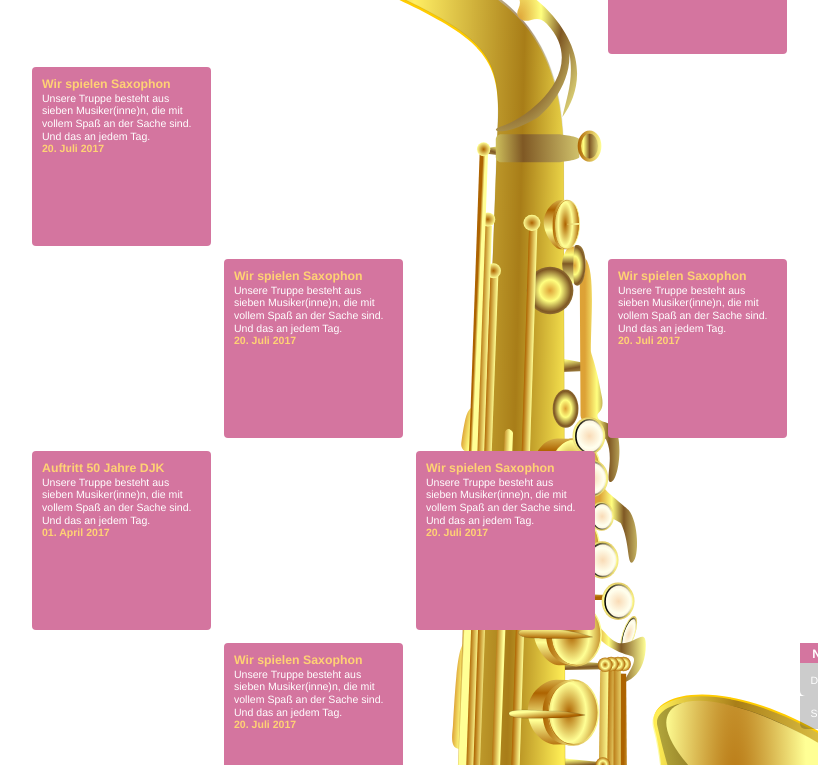
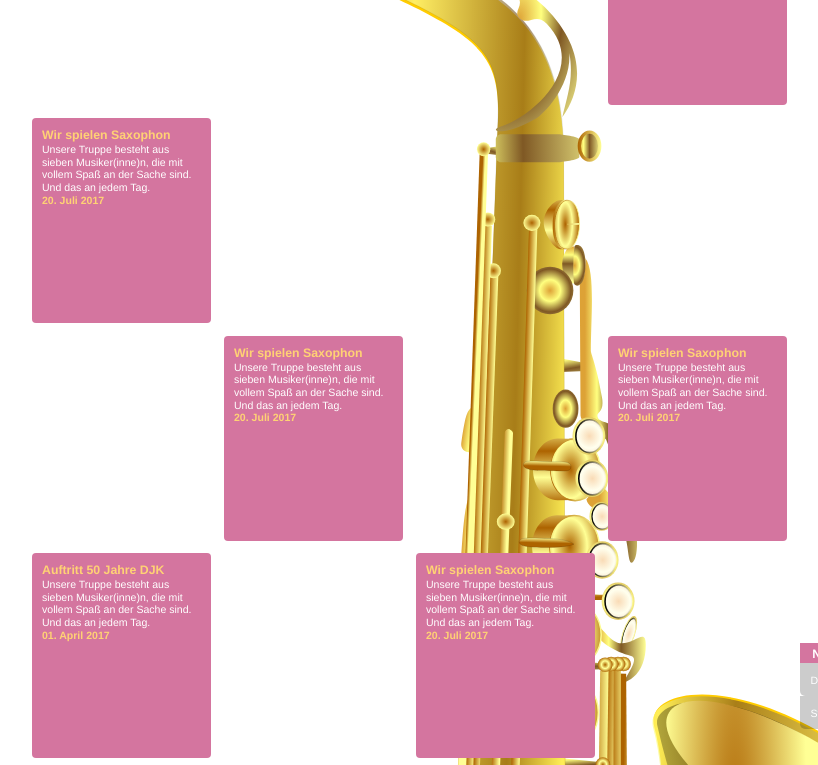
Before and after one commit to ariegel/goldeninterest, a website: page index.html in a window 1280 px wide. Shown: the part 341-1106 px from the top of the page, without its empty margins (32-850 px from the left). Drawn offline with Linux system fonts and the light colour scheme.

Commit message:
minor error

```diff
--- a/scss/styles.scss
+++ b/scss/styles.scss
@@ -140,8 +140,7 @@ li {
     ul { /* autoprefixer: off */
       display: grid;
       grid-template-columns: repeat(3, 16vw);
-      grid-auto-rows: minmax(0,1fr);
-      //grid-auto-rows: minmax(16vw 1fr);
+      grid-auto-rows: minmax(16vw,1fr);
       grid-gap: 2vw;
     }
     li {
```
Also changed, not shown: css/styles.css.
